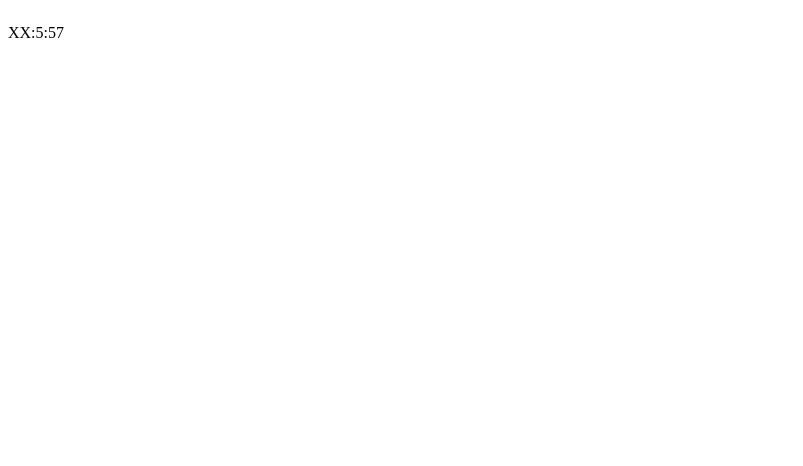
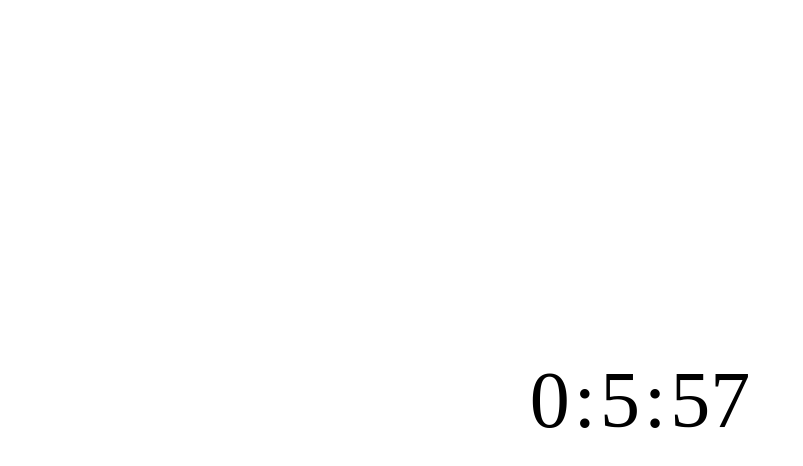
Before and after one commit to ScorpQ/techcarrier-case, a plain HTML site: page index.html in a window 1280 px wide. Shown: the whole page, without its empty margins (0-803 px from the left). Drawn offline with Linux system fonts and the light colour scheme.

Commit message:
CSS added.

```diff
--- a/script.js
+++ b/script.js
@@ -1,15 +1,9 @@
 const ms = document.getElementById("ms");
 const second = document.getElementById("second");
+const minute = document.getElementById("minute");
 ms.innerHTML = 0;
 second.innerHTML = 0;
-
-
-
-
-const setSecond = () => {
-    second.innerHTML =  Number(second.innerHTML) + 1;
-}
-
+minute.innerHTML = 0;
 
 const setMs = () => {
     ms.innerHTML =  Number(ms.innerHTML) + 1;
@@ -17,8 +11,10 @@ const setMs = () => {
         second.innerHTML =  Number(second.innerHTML) + 1;
         ms.innerHTML = 0;
     }
-
+    if(second.innerHTML == 60){
+        minute.innerHTML =  Number(minute.innerHTML) + 1;
+        second.innerHTML = 0;
+    }
 }
 
-
 setInterval(setMs , 14);
--- a/style.css
+++ b/style.css
@@ -1,3 +1,15 @@
-.container{
- display: flex;
+*{
+    margin: 0;
+    padding: 0;
+    box-sizing: border-box;
 }
+body{
+    display: flex;
+    justify-content: center;
+    align-items: center;
+    height: 100vh;
+}
+.container p{
+    font-size: 5rem;
+    display: inline;
+}
```
